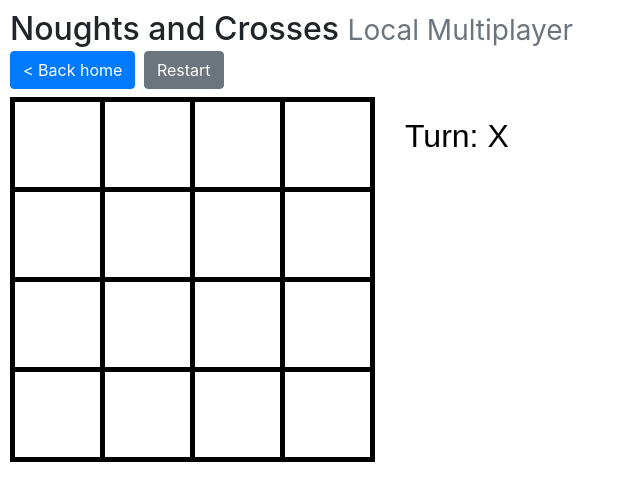
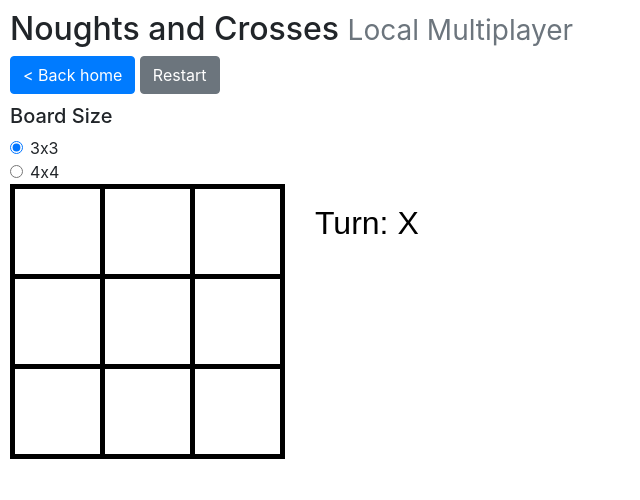
Before and after one commit to stevenson3529/project, a website: page twgame.html in a window 1280 px wide. Shown: the whole page, without its empty margins (0-640 px from the left). Drawn offline with nearby package versions, Linux system fonts and the light colour scheme.

Commit message:
Non functioning menu

```diff
--- /dev/null
+++ b/public/gamestyle.css
@@ -0,0 +1,7 @@
+body{
+    padding:10px
+}
+.titlebar{
+    display:block;
+    padding-bottom: 10px;
+}
--- a/public/scripts/twoplayer.js
+++ b/public/scripts/twoplayer.js
@@ -1,6 +1,6 @@
 const canvas = document.getElementById('canvas');
 const context = canvas.getContext('2d');
-const boardCells = 4; //value will be 3 for 3x3 grid
+const boardCells = 3; //value will be 3 for 3x3 grid
 const cellWidth = 85; //cell length/width
 const borderWidth = 5;
 const boardSize = (((boardCells +1)*borderWidth)+ (boardCells * cellWidth));
--- a/twgame.html
+++ b/twgame.html
@@ -9,20 +9,34 @@
         <meta name="description" content="">
         <meta name="viewport" content="width=device-width, initial-scale=1">
         <link rel="stylesheet" href="https://cdn.jsdelivr.net/npm/bootstrap@4.6.1/dist/css/bootstrap.min.css" integrity="sha384-zCbKRCUGaJDkqS1kPbPd7TveP5iyJE0EjAuZQTgFLD2ylzuqKfdKlfG/eSrtxUkn" crossorigin="anonymous">
-        <style>
-            body{
-                padding:10px;
-            }
-        </style>
+        <link rel="stylesheet" href="/gamestyle.css">
     </head>
     <body>
-        <h2>
+        <div class="titlebar">
+            <h2>
             Noughts and Crosses
             <small class="text-muted">Local Multiplayer</small><br>
+            </h2>
             <a class="btn btn-primary" role="button" href="/">< Back home</a>
             <a class="btn btn-secondary" role="button" href="/game?mode=multiplayer">Restart</a>
             <br>
-        </h2>
+        </div>
+        <div class="menu" id="widthMenu">
+            <h5>Board Size</h5>
+
+        </div>
+        <div class="form-check">
+            <input class="form-check-input" type="radio" id="3x3Option" value="3" checked>
+            <label class="form-check-label" for="3x3Option">
+            3x3
+            </label>
+        </div>
+        <div class="form-check">
+            <input class="form-check-input" type="radio" id="4x4Option" value="4">
+            <label class="form-check-label" for="4x4Option">
+            4x4
+            </label>
+        </div>
         <canvas id="canvas" width="1000" height="1000"></canvas>
         <script src="./scripts/twoplayer.js"></script>
     </body>
```
Also changed, not shown: gamestyle.css (deleted).
